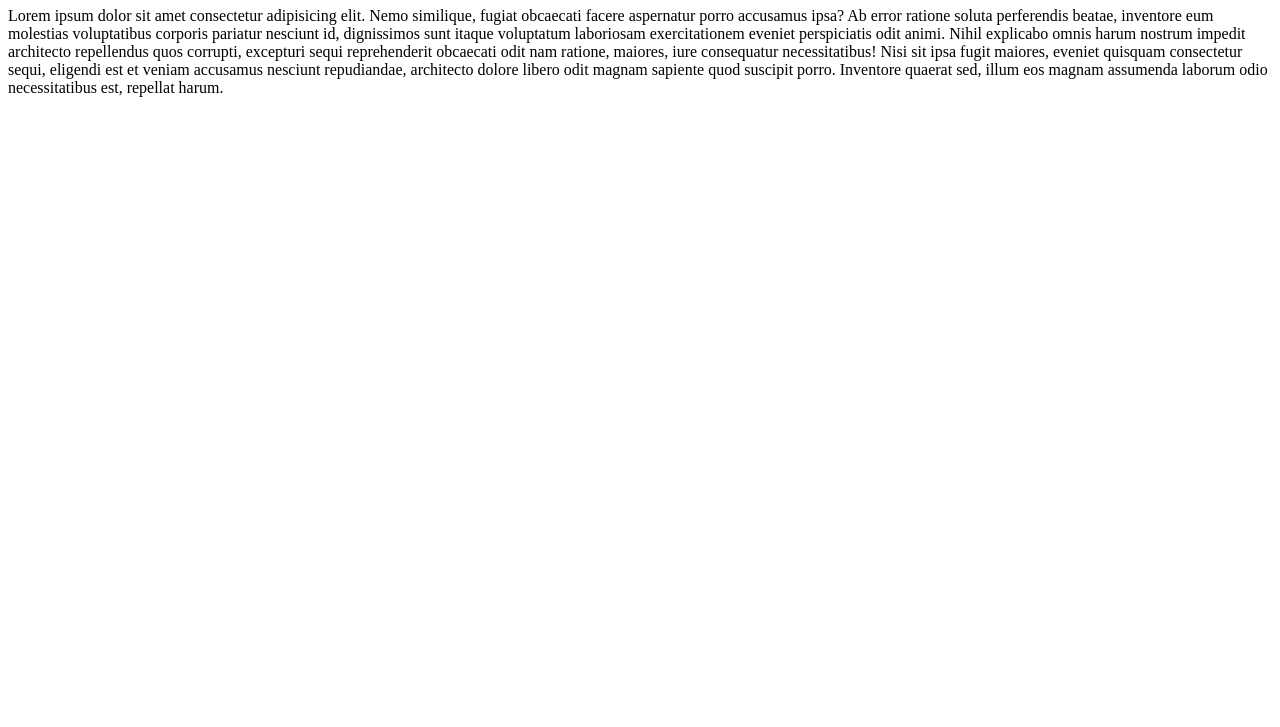
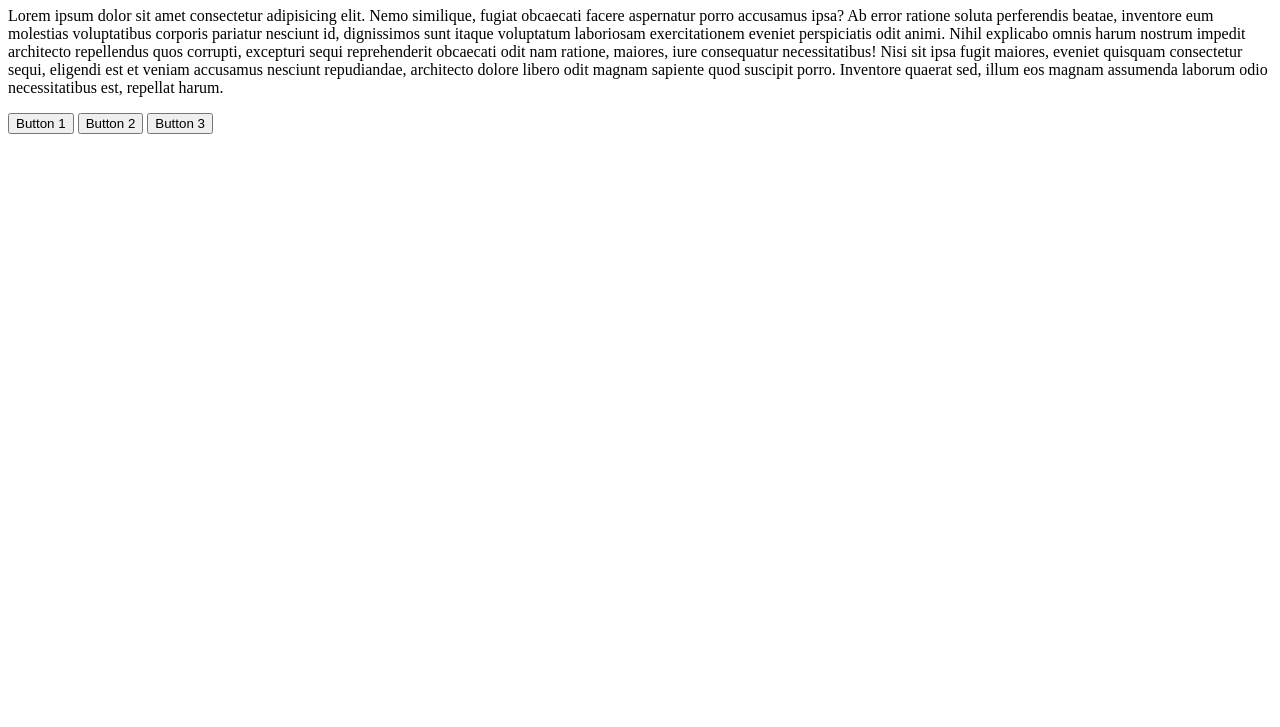
Before and after one commit to edward01/gitflow-test, a plain HTML site: page index.html in a window 1280 px wide. Shown: the part 73-800 px from the top of the page. Drawn offline with Linux system fonts and the light colour scheme.

Commit message:
updated body

```diff
--- a/index.html
+++ b/index.html
@@ -10,5 +10,10 @@
         <p>
             Lorem ipsum dolor sit amet consectetur adipisicing elit. Nemo similique, fugiat obcaecati facere aspernatur porro accusamus ipsa? Ab error ratione soluta perferendis beatae, inventore eum molestias voluptatibus corporis pariatur nesciunt id, dignissimos sunt itaque voluptatum laboriosam exercitationem eveniet perspiciatis odit animi. Nihil explicabo omnis harum nostrum impedit architecto repellendus quos corrupti, excepturi sequi reprehenderit obcaecati odit nam ratione, maiores, iure consequatur necessitatibus! Nisi sit ipsa fugit maiores, eveniet quisquam consectetur sequi, eligendi est et veniam accusamus nesciunt repudiandae, architecto dolore libero odit magnam sapiente quod suscipit porro. Inventore quaerat sed, illum eos magnam assumenda laborum odio necessitatibus est, repellat harum.
         </p>
+        <p>
+            <button type="button">Button 1</button>
+            <button type="button">Button 2</button>
+            <button type="button">Button 3</button>
+        </p>
     </body>
 </html>
```
